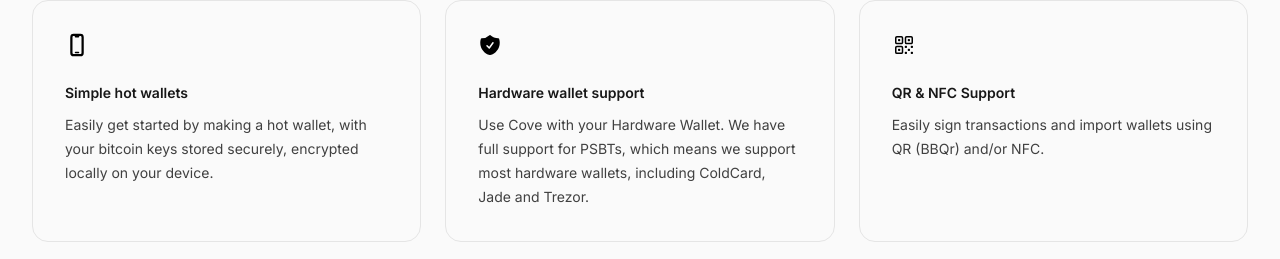
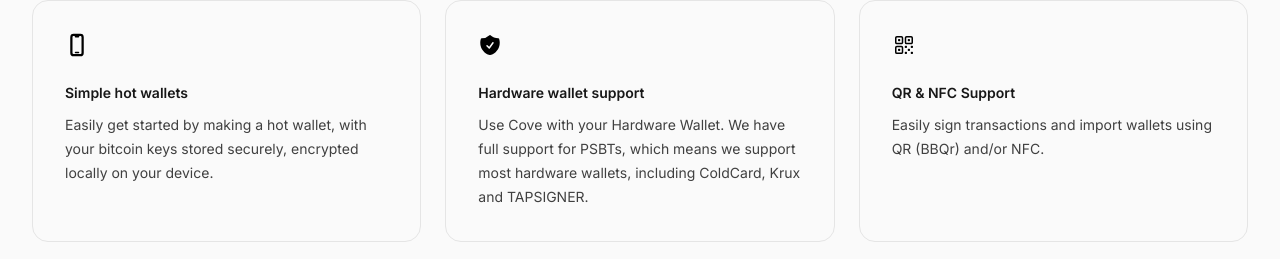
Before and after one commit to praveenperera/cove-website, a Next.js app: page / in a window 1280 px wide. Shown: the part 1586-1845 px from the top of the page. Built offline with nearby package versions, Linux system fonts and the light colour scheme.

Commit message:
Update list of supported hardware wallets

```diff
--- a/src/components/Features.tsx
+++ b/src/components/Features.tsx
@@ -12,7 +12,7 @@
   {
     name: 'Hardware wallet support',
     description:
-      'Use Cove with your Hardware Wallet. We have full support for PSBTs, which means we support most hardware wallets, including ColdCard, Jade and Trezor.',
+      'Use Cove with your Hardware Wallet. We have full support for PSBTs, which means we support most hardware wallets, including ColdCard, Krux and TAPSIGNER.',
     icon: ShieldIcon,
   },
   {
@@ -165,14 +165,14 @@
         </div>
         <ul
           role="list"
-          className="grid grid-cols-1 gap-6 mx-auto mt-16 max-w-2xl text-sm sm:grid-cols-2 sm:mt-20 md:gap-y-10 lg:grid-cols-3 lg:max-w-none"
+          className="mx-auto mt-16 grid max-w-2xl grid-cols-1 gap-6 text-sm sm:mt-20 sm:grid-cols-2 md:gap-y-10 lg:max-w-none lg:grid-cols-3"
         >
           {features.map((feature) => (
             <li
               key={feature.name}
-              className="p-8 rounded-2xl border border-gray-200"
+              className="rounded-2xl border border-gray-200 p-8"
             >
-              {feature.icon && <feature.icon className="w-8 h-8" />}
+              {feature.icon && <feature.icon className="h-8 w-8" />}
               <h3 className="mt-6 font-semibold text-gray-900">
                 {feature.name}
               </h3>
```
